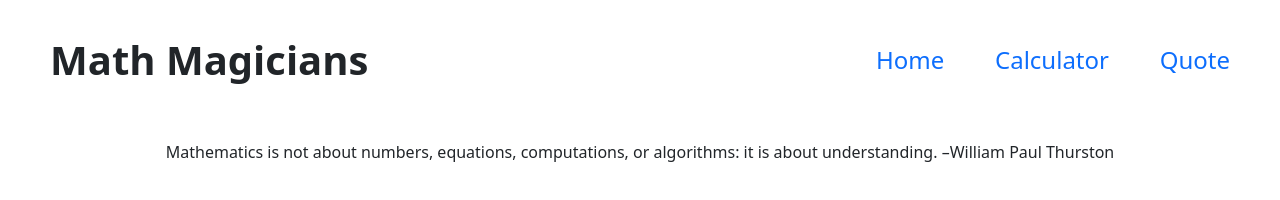
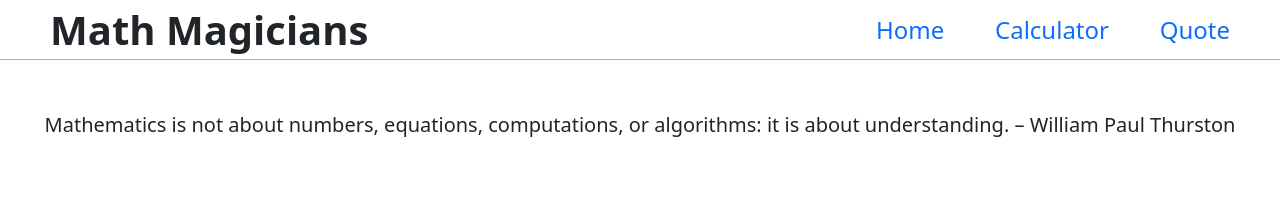
Before and after one commit to ezeilo-su/calculator, a React app: page /Quote in a window 1280 px wide. Built offline with nearby package versions, Linux system fonts and the light colour scheme.

```diff
--- a/src/components/Quote.js
+++ b/src/components/Quote.js
@@ -4,7 +4,7 @@
   return (
     <p className="quote-body">
       Mathematics is not about numbers, equations, computations,
-      or algorithms: it is about understanding. –William Paul Thurston
+      or algorithms: it is about understanding. – William Paul Thurston
     </p>
   );
 }
--- a/src/index.scss
+++ b/src/index.scss
@@ -15,9 +15,9 @@
   display: flex;
   padding: 0 50px;
   align-items: center;
-  margin-top: 30px;
   margin-bottom: 30px;
   justify-content: space-between;
+  border-bottom: 1px solid #f94;
 
   .nav-brand {
     font-size: 2.5rem;
@@ -109,4 +109,5 @@
 .quote-body {
   margin-top: 50px;
   text-align: center;
+  font-size: 20px;
 }
```
Also changed, not shown: README.md, calculator.png (added), src/index.css, 1 other file.
